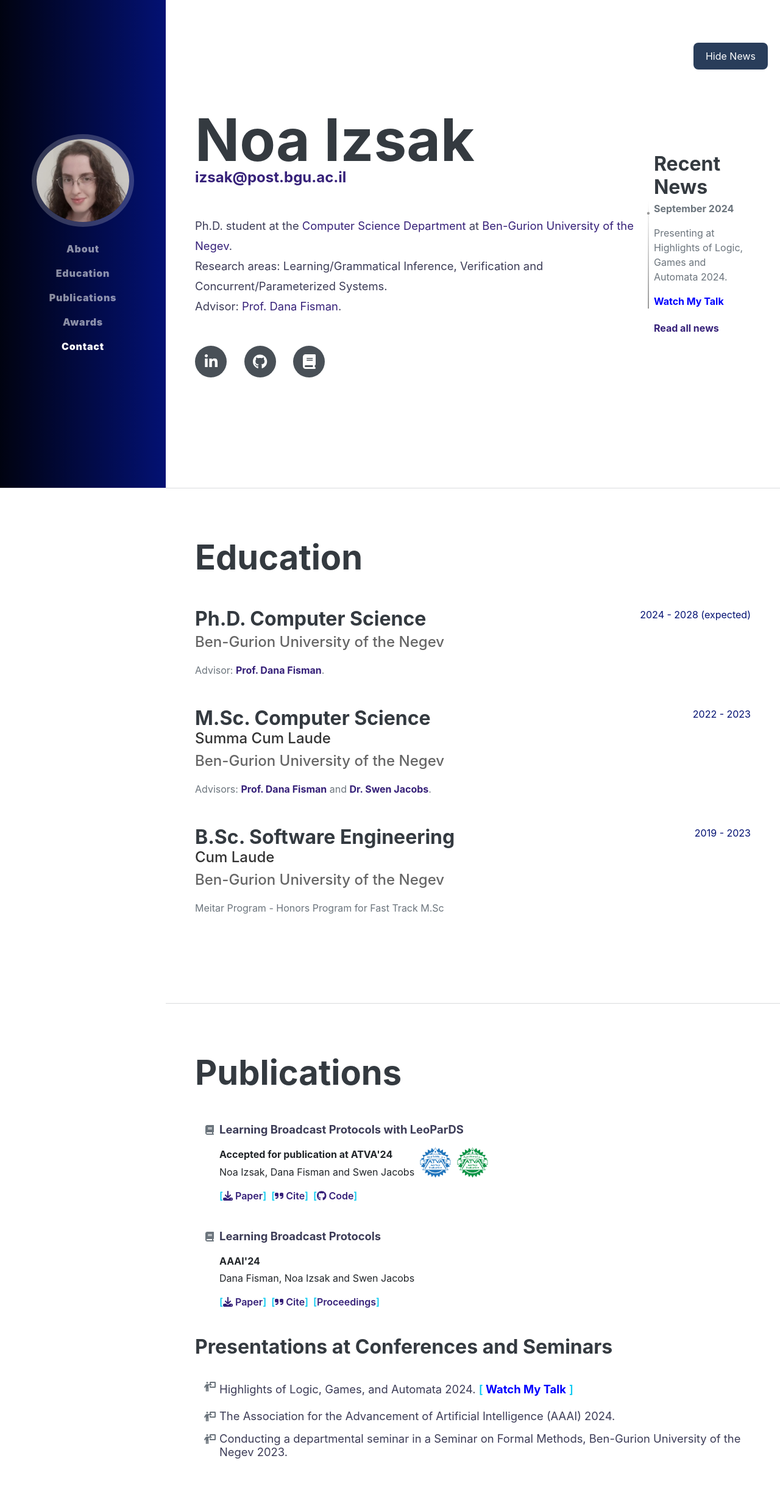
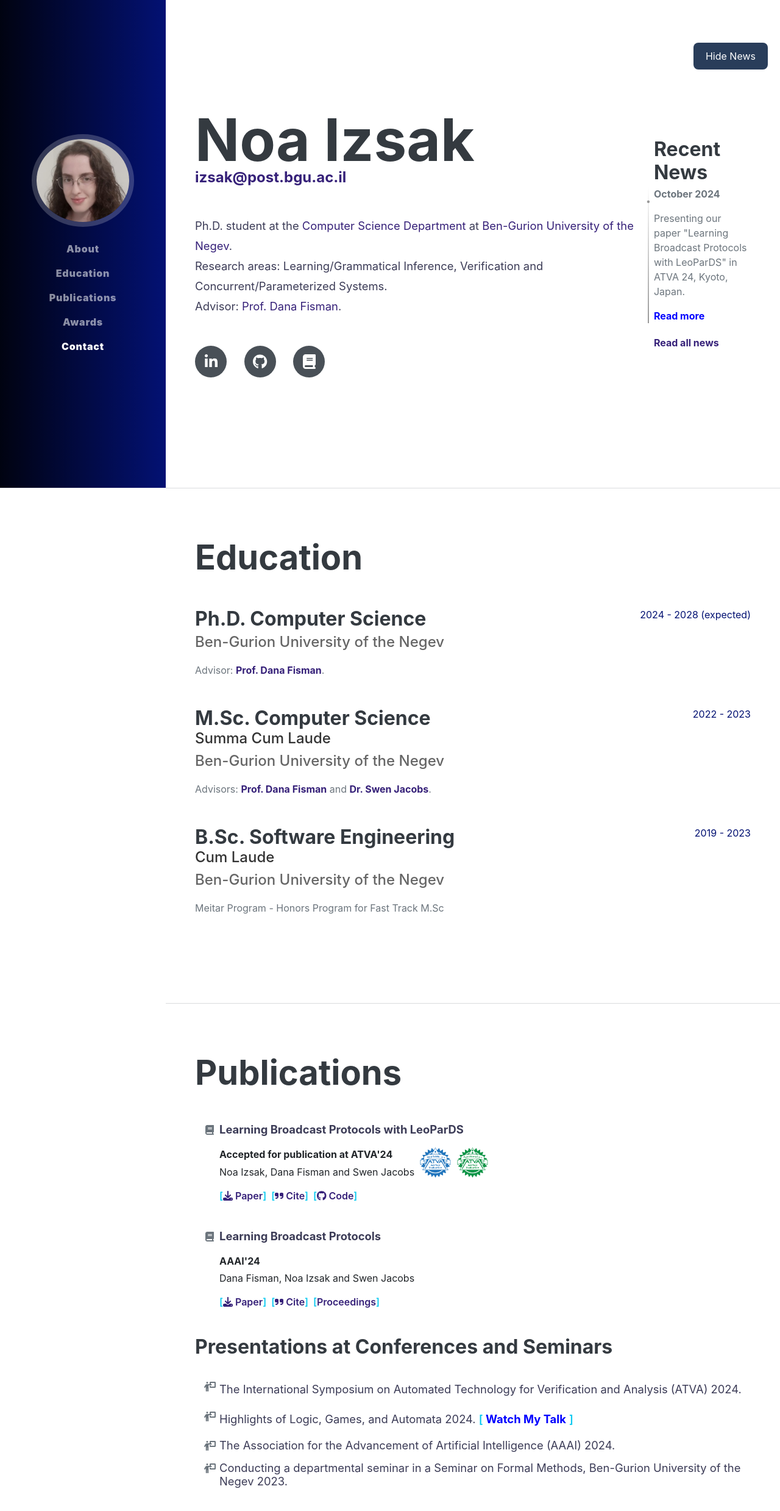
Before and after one commit to Noa-Izsak/noa-izsak.github.io, a plain HTML site: page index.html in a window 1280 px wide. Shown: the top 2478 px of the page at 61% size. Drawn offline with nearby package versions, Linux system fonts and the light colour scheme; some icons are missing; a web font is replaced by a local one.

Commit message:
Update index - ATVA

```diff
--- a/index.html
+++ b/index.html
@@ -70,9 +70,9 @@
                     <h3 class="mb-0-1">Recent News</h3>
                     <div class="all-news-item">
                         <div class="timeline"></div>
-                        <p class="date">September 2024</p>
-                        <p>Presenting at Highlights of Logic, Games and Automata 2024.</p>
-                        <a href="#" class="open-popup">Watch My Talk</a>
+                        <p class="date">October 2024</p>
+                        <p>Presenting our paper "Learning Broadcast Protocols with LeoParDS" in ATVA 24, Kyoto, Japan.</p>
+                        <a href="https://www.linkedin.com/posts/noa-izsak-a834b82b7_atva2024-aaai24-atva-activity-7256918860920991745-7eFU?utm_source=share&utm_medium=member_desktop" class="read-more fw-bold" target="_blank" style="text-decoration: none !important;">Read more</a>
                     </div>
                     <a href="news.html" class="fw-bold">Read all news</a>
                 </div>
@@ -215,14 +215,21 @@
                             <span class="fa-li"><i class="fa-solid fa-person-chalkboard"></i></span>
 
                             <p class="lead md-5" style="line-height: 1.8; margin-top: 10px;">
-                            Highlights of Logic, Games, and Automata 2024.
-                                <span class="fw-semibold link-info">[<a href="#" class="open-popup"> Watch My Talk</a>]</span>
+                                The International Symposium on Automated Technology for Verification and Analysis (ATVA) 2024.
                             </p>
                             <!-- Load the popup HTML -->
                             <div id="popup-container"></div>
 
                             <!-- Include the JavaScript to handle the popup behavior -->
                             <script src="js/popup.js"></script>
+                        </li>
+                        <li>
+                            <span class="fa-li"><i class="fa-solid fa-person-chalkboard"></i></span>
+
+                            <p class="lead md-5" style="line-height: 1.8; margin-top: 10px;">
+                            Highlights of Logic, Games, and Automata 2024.
+                                <span class="fw-semibold link-info">[<a href="#" class="open-popup"> Watch My Talk</a>]</span>
+                            </p>
                         </li>
                         <li>
                             <span class="fa-li"><i class="fa-solid fa-person-chalkboard"></i></span>
```
